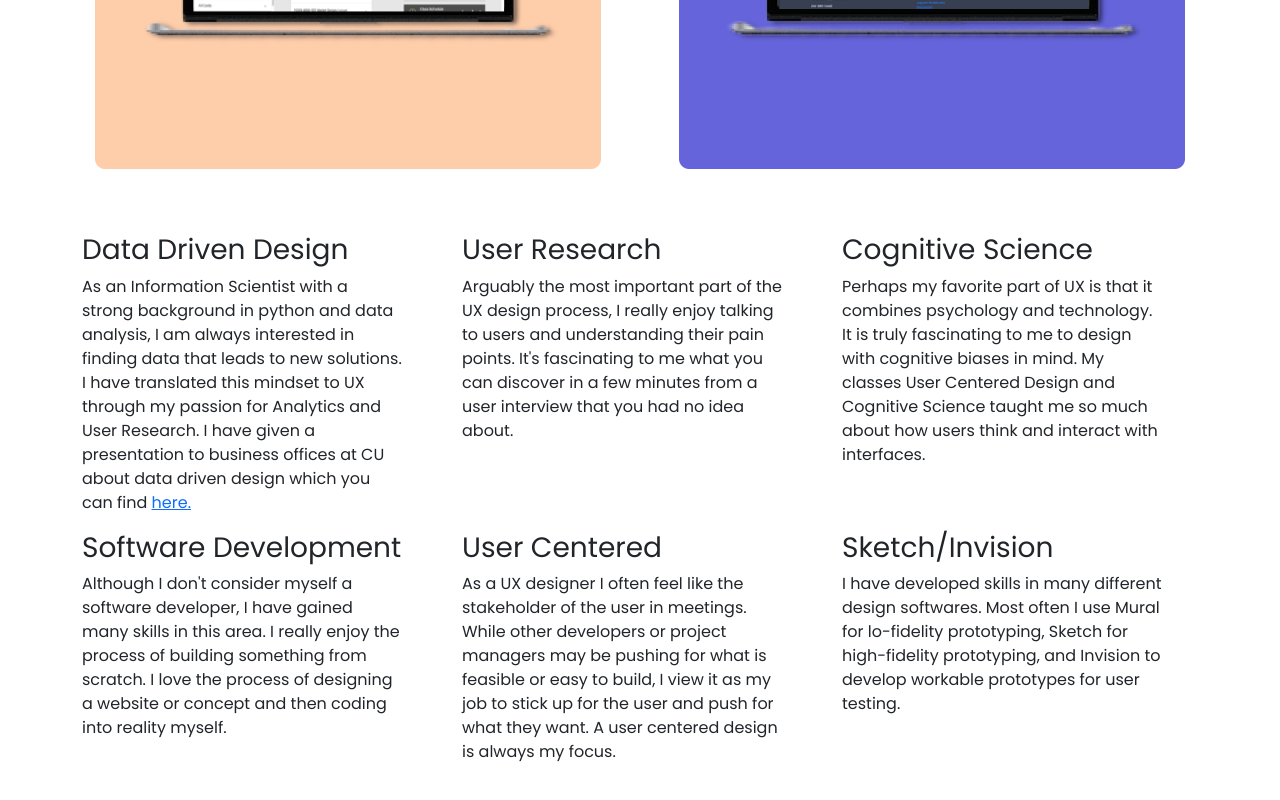
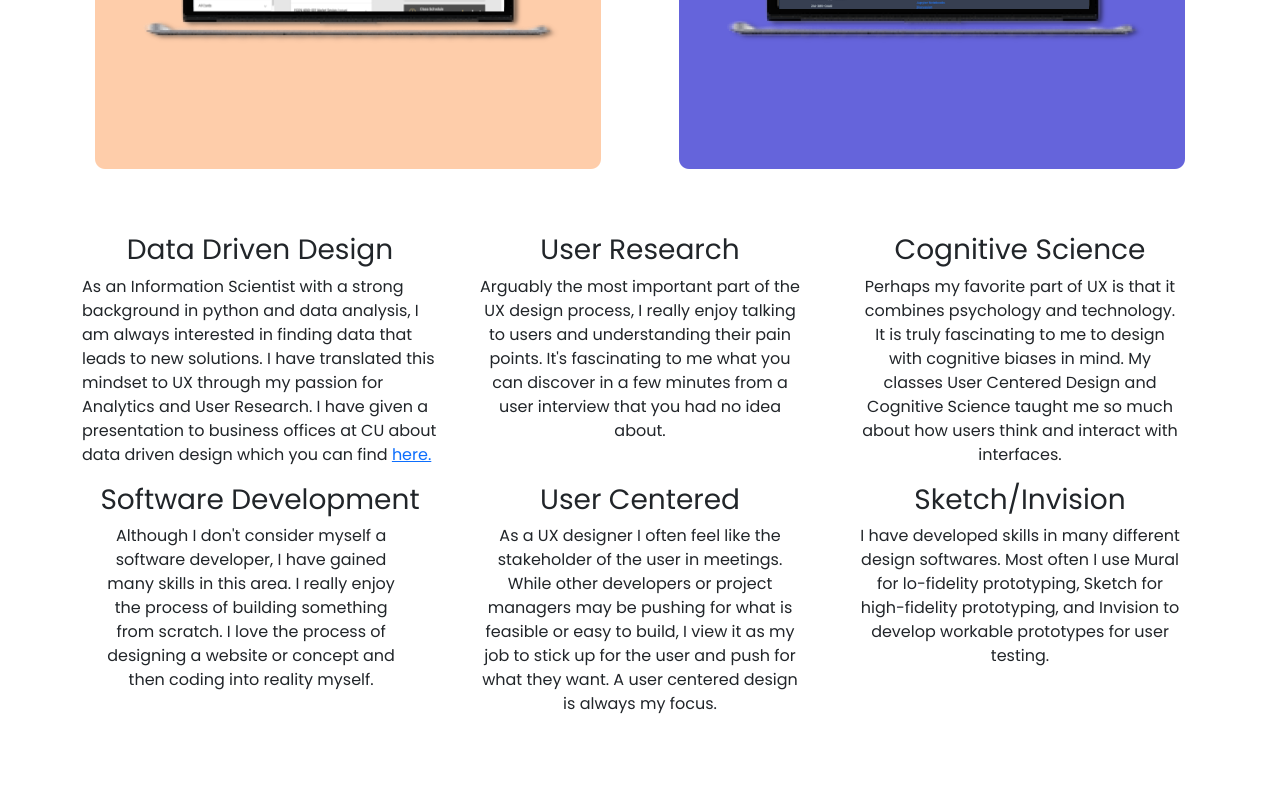
Before and after one commit to CadeDannels/cadedannels.github.io, a plain HTML site: page index.html in a window 1280 px wide. Shown: the part 622-1422 px from the top of the page. Drawn offline with nearby package versions, Linux system fonts and the light colour scheme.

Commit message:
Update index.html

```diff
--- a/index.html
+++ b/index.html
@@ -16,6 +16,8 @@
     <title>Cade Dannels</title>
     <style>
       body {font-family: 'Poppins', sans-serif;}
+      p {text-align: center; margin-left: 5%; margin-right:5%;}
+      h3 {text-align: center;}
     </style>
 </head>
 <body>
@@ -105,7 +107,7 @@
             <div class="row">
                 <div class="col">
                     <h3>Data Driven Design</h3>
-                    <p style="margin-right:10%;">As an Information Scientist with a strong background in python and data analysis, I
+                    <p">As an Information Scientist with a strong background in python and data analysis, I
                       am always interested in finding data that leads to new solutions. I have translated this mindset to UX
                       through my passion for Analytics and User Research. I have given a presentation to business offices at CU
                       about data driven design which you can find <a href="Google Analytics Report Slides.pdf">here.</a>
@@ -113,7 +115,7 @@
                 </div>
                 <div class="col">
                     <h3>User Research</h3>
-                    <p style="margin-right:10%;">
+                    <p>
                       Arguably the most important part of the UX design process, I really enjoy talking to
                       users and understanding their pain points. It's fascinating to me what you can discover
                       in a few minutes from a user interview that you had no idea about.
@@ -121,7 +123,7 @@
                 </div>
                 <div class="col">
                     <h3>Cognitive Science</h3>
-                    <p style="margin-right:10%;">Perhaps my favorite part of UX is that it combines psychology and technology.
+                    <p>Perhaps my favorite part of UX is that it combines psychology and technology.
                       It is truly fascinating to me to design with cognitive biases in mind. My classes User Centered Design
                       and Cognitive Science taught me so much about how users think and interact with interfaces.
                     </p>
@@ -138,7 +140,7 @@
                 </div>
                 <div class="col">
                     <h3>User Centered</h3>
-                    <p style="margin-right:10%;">As a UX designer I often feel like the stakeholder of the user in meetings.
+                    <p>As a UX designer I often feel like the stakeholder of the user in meetings.
                       While other developers or project managers may be pushing for what is feasible or easy to
                       build, I view it as my job to stick up for the user and push for what they want. A user centered
                       design is always my focus.
@@ -146,7 +148,7 @@
                 </div>
                 <div class="col">
                     <h3>Sketch/Invision</h3>
-                    <p style="margin-right:10%;">I have developed skills in many different design softwares.
+                    <p>I have developed skills in many different design softwares.
                       Most often I use Mural for lo-fidelity prototyping, Sketch for high-fidelity prototyping,
                       and Invision to develop workable prototypes for user testing.
                     </p>
```
